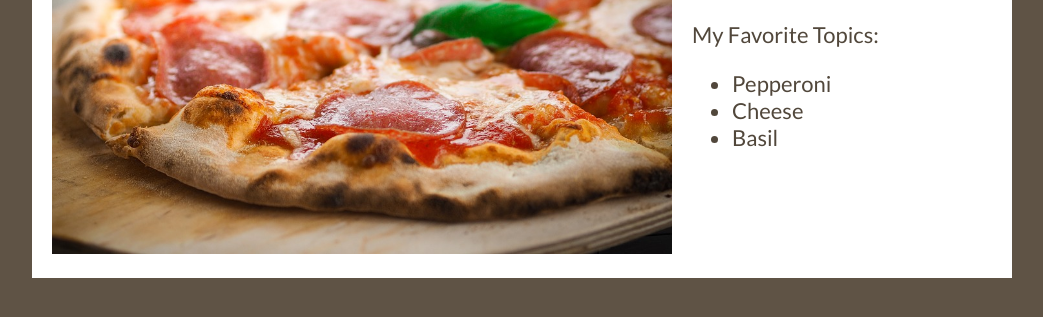
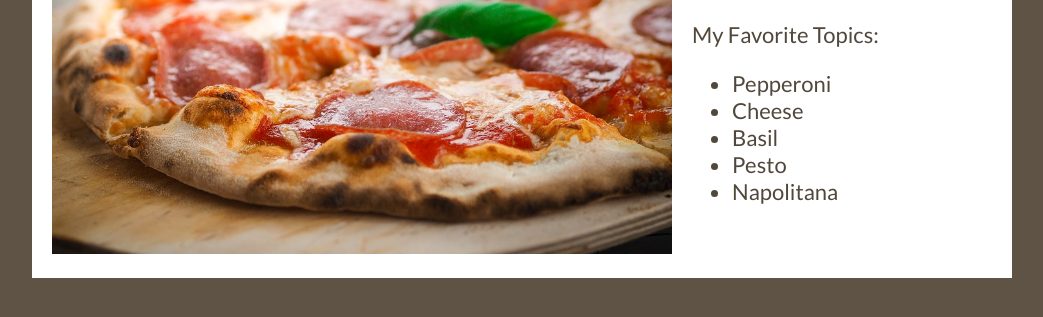
Before and after one commit to PaholaPorras/Pizza, a plain HTML site: page index.html in a window 1280 px wide. Shown: the part 199-516 px from the top of the page, without its empty margins (118-1161 px from the left). Drawn offline with Linux system fonts and the light colour scheme; a web font is replaced by a local one.

Commit message:
add favs
new favs

```diff
--- a/index.html
+++ b/index.html
@@ -23,6 +23,8 @@
       <li>Pepperoni</li>
       <li>Cheese</li>
       <li>Basil</li>
+      <li>Pesto</li>
+      <li>Napolitana</li>
     </ul>
   </div>
 </div>
```
